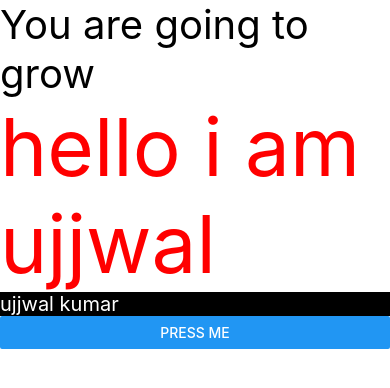
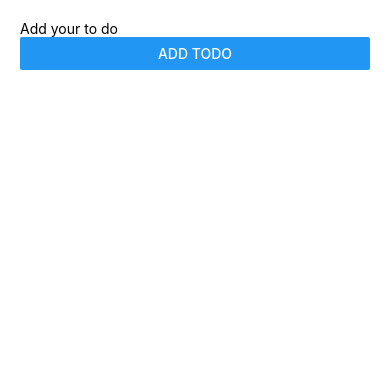
Before and after one commit to ujjwal002/React_Native_Learning, a React Native app: screen / in a window 390 px wide. Shown: the top 388 px of the page. Built offline with nearby package versions, Linux system fonts and the light colour scheme.

Commit message:
made basic to do list

```diff
--- a/App.tsx
+++ b/App.tsx
@@ -6,24 +6,57 @@
  */
 
 import React from 'react';
-import {Text, View, Button, StyleSheet} from 'react-native';
+import {
+  Text,
+  View,
+  Button,
+  StyleSheet,
+  TextInput,
+  ScrollView,
+} from 'react-native';
+import {useState} from 'react';
 
 function App(): JSX.Element {
-  var name = 'ujjwal kumar';
+  const [name, setName] = useState('');
+
+  const [todoList, setTodoList] = useState([]);
+  function addtext(text: string): void {
+    console.log(text);
+
+    setName(text);
+  }
+  function addList(): void {
+    if (name !== '') {
+      setTodoList([...todoList, name]);
+      setName('');
+    }
+  }
   return (
-    <View>
-      <Text style={{fontSize: 40}}>You are going to grow</Text>
-      <Text style={{fontSize: 80, color: 'red'}}>hello i am ujjwal</Text>
-      <Text style={styles.container}>{name}</Text>
-      <Button title="press me" />
+    <View style={styles.container}>
+      <View>
+        <TextInput placeholder="Add your to do" onChangeText={addtext} />
+        <Button title="Add todo" onPress={addList} />
+      </View>
+      {/* <ScrollView>
+        {todoList.map(todo => (
+          <Text style={styles.todoStyle}>{todo}</Text>
+        ))}
+      </ScrollView> */}
+      {/* optimized way to load list bcz in scroll view this load the data at once this will slow the list so we use flatlist */}
+      <ScrollView>
+        {todoList.map(todo => (
+          <Text style={styles.todoStyle}>{todo}</Text>
+        ))}
+      </ScrollView>
     </View>
   );
 }
 const styles = StyleSheet.create({
   container: {
-    backgroundColor: 'black',
-    color: 'white',
-    fontSize: 20,
+    padding: 20,
+  },
+  todoStyle: {
+    margin: 40,
   },
 });
 
--- a/index.js
+++ b/index.js
@@ -2,8 +2,8 @@
  * @format
  */
 
-import {AppRegistry} from 'react-native';
+import { AppRegistry } from 'react-native';
 import App from './App';
-import {name as appName} from './app.json';
+import { name as appName } from './app.json';
 
 AppRegistry.registerComponent(appName, () => App);
```
